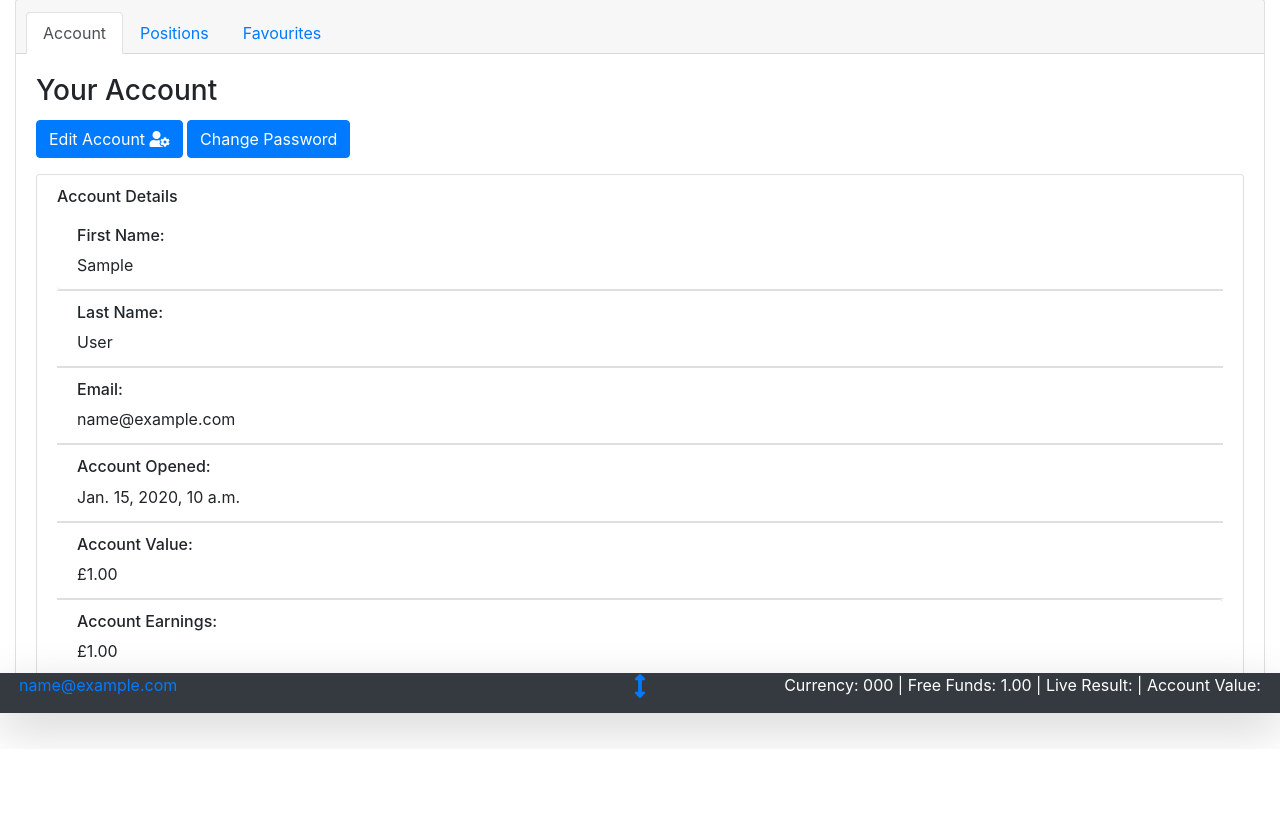
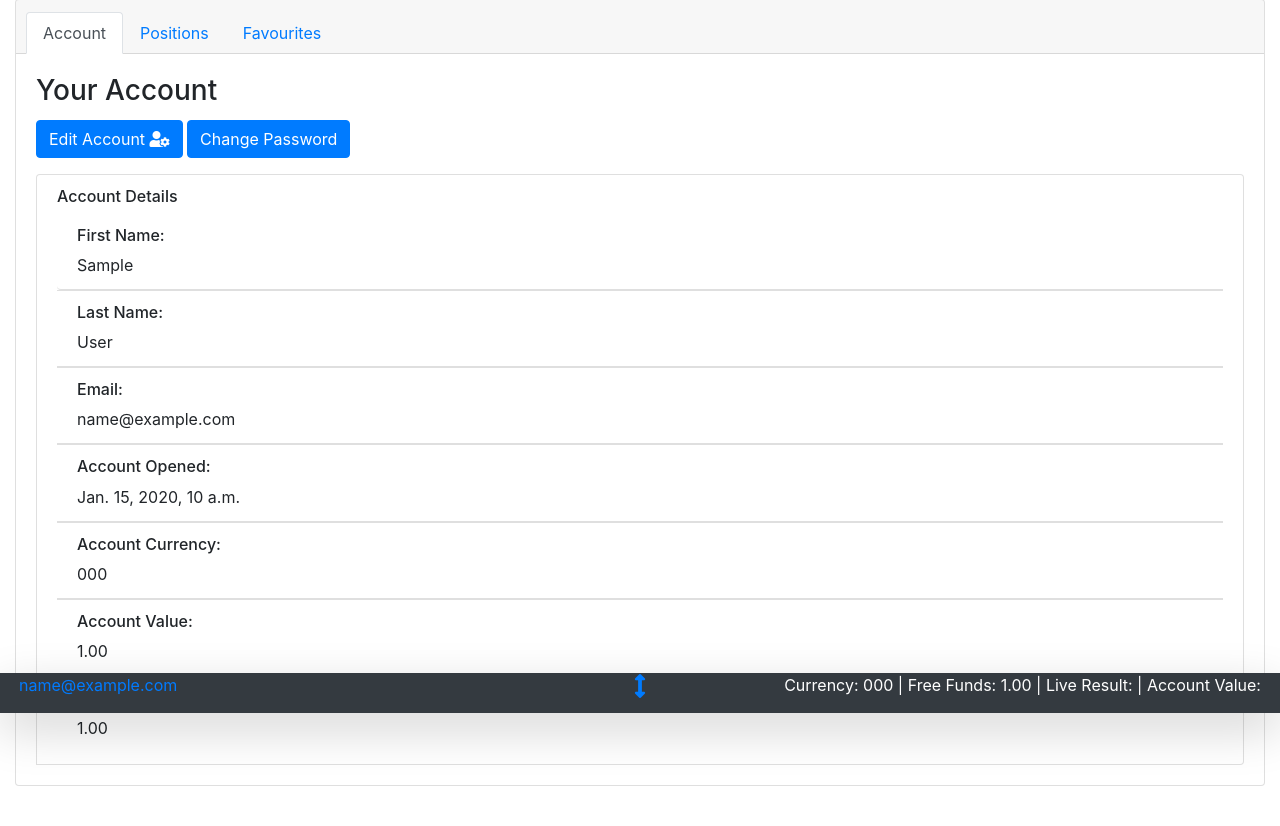
Before and after one commit to mankaransaggu/tradingwebportal, a Django app: page /account/ in a window 1280 px wide. Shown: the part 87-913 px from the top of the page. Before the commit the page ends 829 px from the top, so only its background shows below. Run offline with Django 3.2, Linux system fonts and the light colour scheme; a user stored in the database is signed in; tables that the repository leaves empty hold one stand-in row (values such as "Sample post"); some libraries are stand-ins or nearby versions.

Commit message:
need to create a refinement branch and clean code, few bugs found already and refactoring is needed

```diff
--- a/mysite/trading/backend/stock/stock_data.py
+++ b/mysite/trading/backend/stock/stock_data.py
@@ -53,7 +53,7 @@ def get_stock_data(stock):
             columns={'1. open': 'open', '2. high': 'high', '3. low': 'low', '4. close': 'close',
                      '5. adjusted close': 'adj_close', '6. volume': 'volume', '7. dividend amount': 'dividend',
                      '8. split coefficient': 'split_coefficient'})
-        df['instrument_id'] = stock.pk
+        df['stock'] = stock
         df['data_type'] = DataType.objects.get(code='INTRADAY')
         df.rename_axis('timestamp', axis='index', inplace=True)
 
--- a/mysite/trading/models.py
+++ b/mysite/trading/models.py
@@ -108,11 +108,12 @@ class User(AbstractBaseUser, PermissionsMixin):
 
         for pos in open_positions:
             currency = pos.instrument.exchange.get_currency()
-            fx = FX.objects.get(from_currency=currency, to_currency=self.base_currency)
-            rate = FXPriceData.objects.filter(currency_pair=fx).order_by('-timestamp').first()
 
-            self.live_result += pos.get_current_data().result * rate.close
-            self.save()
+            if currency != self.base_currency:
+                fx = FX.objects.get(from_currency=currency, to_currency=self.base_currency)
+                rate = FXPriceData.objects.filter(currency_pair=fx).order_by('-timestamp').first()
+                self.live_result += pos.get_current_data().result * rate.close
+                self.save()
 
         return round(self.live_result, 2)
 
@@ -121,14 +122,29 @@ class User(AbstractBaseUser, PermissionsMixin):
         account_value = 0
         for position in open_positions:
             currency = position.instrument.exchange.get_currency()
-            fx = FX.objects.get(from_currency=currency, to_currency=self.base_currency)
-            rate = FXPriceData.objects.filter(currency_pair=fx).order_by('-timestamp').first()
-            account_value += position.value * rate.close
+
+            if currency == self.base_currency:
+                account_value += position.value
+            else:
+                fx = FX.objects.get(from_currency=currency, to_currency=self.base_currency)
+                rate = FXPriceData.objects.filter(currency_pair=fx).order_by('-timestamp').first()
+                account_value += position.value * rate.close
 
         self.value = self.funds + account_value
         self.save()
 
         return round(self.value, 2)
+
+    def change_currency(self, prev_curr):
+        if prev_curr != self.base_currency:
+            fx = FX.objects.get(from_currency=prev_curr, to_currency=self.base_currency)
+            rate = FXPriceData.objects.filter(currency_pair=fx).order_by('-timestamp').first()
+
+            self.result = self.result * rate.close
+            self.value = self.value * rate.close
+            self.funds = self.funds * rate.close
+            self.live_result = self.live_result * rate.close
+            self.save()
 
 
 def account_post_save(sender, instance, signal, *arg, **kwargs):
@@ -420,17 +436,21 @@ class Position(models.Model):
         user = User.objects.get(id=self.user.pk)
         user_currency = user.base_currency
         instrument_curreny = self.stock.get_currency()
-        fx = FX.objects.get(from_currency=instrument_curreny.pk, to_currency=user_currency.pk)
-        rate = FXPriceData.objects.filter(currency_pair=fx).order_by('-timestamp')
-        rate = rate.first()
 
-        converted = Position
-        converted.value = round(self.value * rate.close, 2)
-        converted.open_price = round(self.open_price * rate.close, 2)
-        converted.close_price = round(self.close_price * rate.close, 2)
-        converted.current_price = round(self.stock.get_current_data().close * rate.close, 2)
-        converted.result = round(self.result * rate.close, 2)
-        return converted
+        if user_currency != instrument_curreny:
+            fx = FX.objects.get(from_currency=instrument_curreny.pk, to_currency=user_currency.pk)
+            rate = FXPriceData.objects.filter(currency_pair=fx).order_by('-timestamp')
+            rate = rate.first()
+
+            converted = Position
+            converted.value = round(self.value * rate.close, 2)
+            converted.open_price = round(self.open_price * rate.close, 2)
+            converted.close_price = round(self.close_price * rate.close, 2)
+            converted.current_price = round(self.stock.get_current_data().close * rate.close, 2)
+            converted.result = round(self.result * rate.close, 2)
+            return converted
+        else:
+            return self
 
     class Meta:
         db_table = 'positions'
--- a/mysite/trading/templates/account/includes/account_details_tab.html
+++ b/mysite/trading/templates/account/includes/account_details_tab.html
@@ -8,8 +8,9 @@
                     <li class="list-group-item flex-fill"><h6>Last Name:</h6> <span>{{user.last_name}}</span></li>
                     <li class="list-group-item flex-fill"><h6>Email:</h6> <span>{{user.email}}</span></li>
                     <li class="list-group-item flex-fill"><h6>Account Opened:</h6> <span>{{user.date_joined}}</span></li>
-                    <li class="list-group-item flex-fill"><h6>Account Value:</h6> <span>£{{user.value}}</span></li>
-                    <li class="list-group-item flex-fill"><h6>Account Earnings:</h6> <span>£{{user.result}}</span></li>
+                    <li class="list-group-item flex-fill"><h6>Account Currency:</h6> <span>{{user.base_currency}}</span></li>
+                    <li class="list-group-item flex-fill"><h6>Account Value:</h6> <span>{{user.value}}</span></li>
+                    <li class="list-group-item flex-fill"><h6>Account Earnings:</h6> <span>{{user.result}}</span></li>
                 </ul>
             </div>
         </ul>
--- a/mysite/trading/templates/account/includes/account_positions_tab.html
+++ b/mysite/trading/templates/account/includes/account_positions_tab.html
@@ -13,6 +13,7 @@
                         <th scope="col">Open Date</th>
                         <th scope="col">Close Date</th>
                         <th scope="col">Instrument</th>
+                        <th scope="col">Currency</th>
                         <th scope="col">Direction</th>
                         <th scope="col">Quantity</th>
                         <th scope="col">Open Price</th>
@@ -30,10 +31,11 @@
                         <td>{{position.open_date}}</td>
                         <td>{{position.close_date}}</td>
                         <td> <a href="{% url 'stock' position.instrument.id %}">{{position.instrument}}</a></td>
+                        <td> <a href="{% url 'currency' position.instrument.get_currency.pk %}">{{position.instrument.get_currency.code}}</a></td>
                         <td>{{position.direction}}</td>
                         <td>{{position.quantity}}</td>
-                        <td>{{position.instrument.get_currency.get_identifier}}{{position.open_price}}</td>
-                        <td>{{position.instrument.get_currency.get_identifier}}{{position.close_price}}</td>
+                        <td>{{position.open_price}}</td>
+                        <td>{{position.close_price}}</td>
                         <td>
                             {% if position.open == True %}
                             Open
@@ -41,7 +43,7 @@
                             Closed
                             {% endif %}
                         </td>
-                        <td>{{position.instrument.get_currency.get_identifier}}{{position.result}}</td>
+                        <td>{{position.result}}</td>
 
                         <td class="text-center">
                             {% if position.open == True %}
@@ -66,6 +68,7 @@
                         <td>{{position.open_date}}</td>
                         <td>{{position.close_date}}</td>
                         <td> <a href="{% url 'stock' position.instrument.id %}">{{position.instrument}}</a></td>
+                        <td> <a href="{% url 'currency' position.instrument.get_currency.pk %}">{{position.instrument.get_currency.code}}</a></td>
                         <td>{{position.direction}}</td>
                         <td>{{position.quantity}}</td>
                         <td>{{position.instrument.get_currency.get_identifier}}{{position.open_price}}</td>
--- a/mysite/trading/views/account_views.py
+++ b/mysite/trading/views/account_views.py
@@ -122,8 +122,11 @@ def edit_account(request):
             form = EditAccountForm(request.POST, instance=request.user)
 
             if form.is_valid():
+                prev_currency = request.user.base_currency
                 user = form.save(commit=False)
-                request.user.get_account_value()
+                user.change_currency(prev_currency)
+                user.get_account_value()
+
                 return redirect('/account')
 
         else:
--- a/mysite/trading/views/position_views.py
+++ b/mysite/trading/views/position_views.py
@@ -56,8 +56,8 @@ class OpenPositionForm(FormView):
 
             if stock_currency is not user.base_currency:
                 rate = get_exchange_rate(stock_currency, user.base_currency)
-                post.value = post.value * rate.close
-                print('rate {}'.format(rate.close))
+                post.value = post.value * rate
+                print('rate {}'.format(rate))
                 print('value {}'.format(post.value))
 
             if user.funds < post.value:
@@ -106,7 +106,7 @@ def close_position(request, id):
     position.result = result
     if result > 0:
         account.value = account.value + result
-        account.result = account.result  + result
+        account.result = account.result + result
     else:
         account.value = account.value - result
         account.result = account.result - result
--- a/mysite/trading/views/stock_views.py
+++ b/mysite/trading/views/stock_views.py
@@ -4,6 +4,7 @@ from django.shortcuts import get_object_or_404
 from django.views import generic
 
 from ..backend.stock.stock_detail_data import create_detail_data
+from ..backend.stock.stock_data import get_stock_data
 from ..backend.account import account_bookmarks, account_positions
 from ..models import Stock
 
@@ -43,6 +44,7 @@ class StockDetailView(generic.DetailView):
         pk = self.kwargs['pk']
 
         stock = get_object_or_404(Stock, pk=pk)
+        get_stock_data(stock)
         # Creates the stock charts and the change summary
         create_detail_data(stock, context)
 
```
Also changed, not shown: mysite/trading/backend/fx/fx_data.py (+6 -4 lines).
